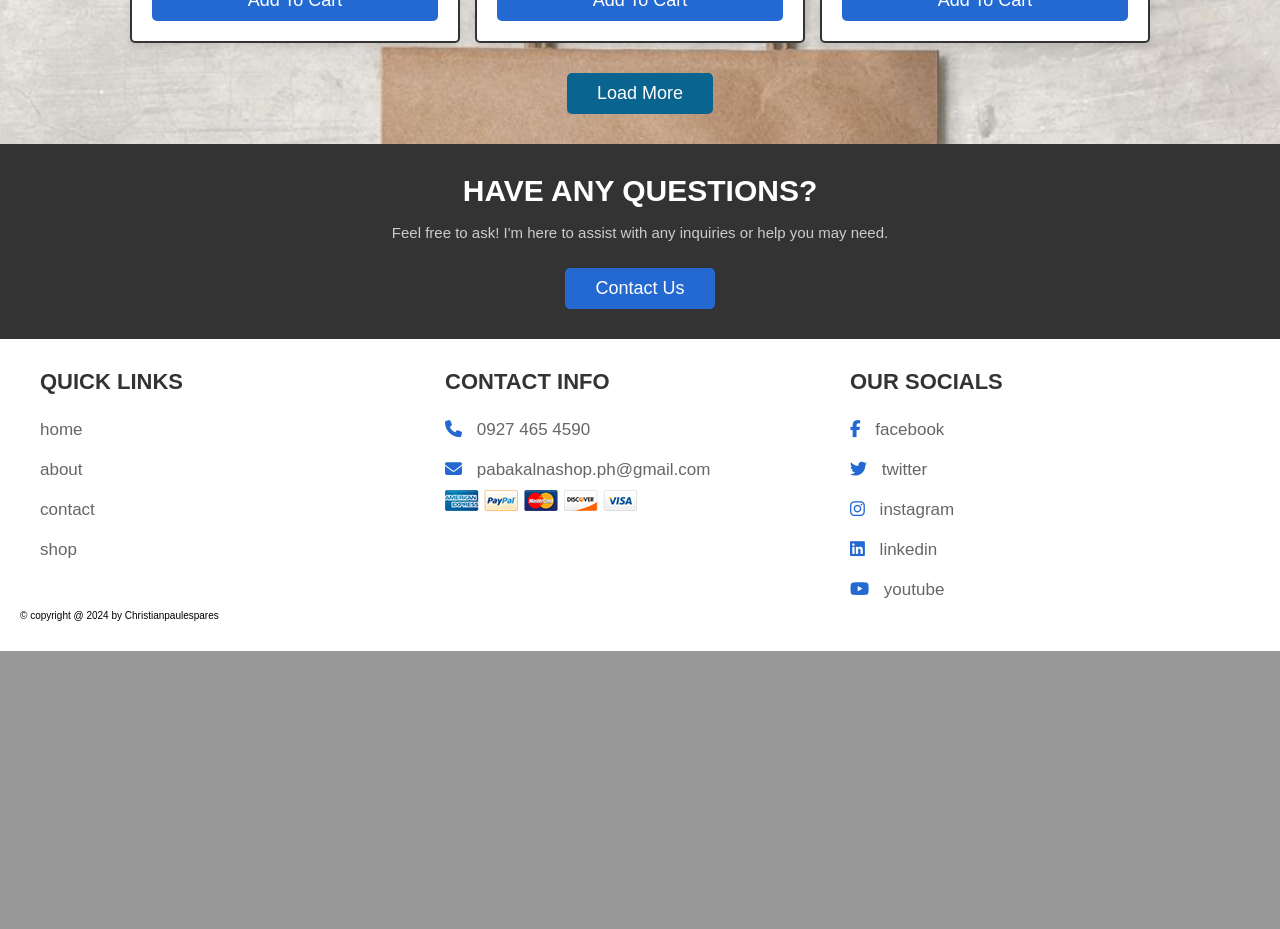
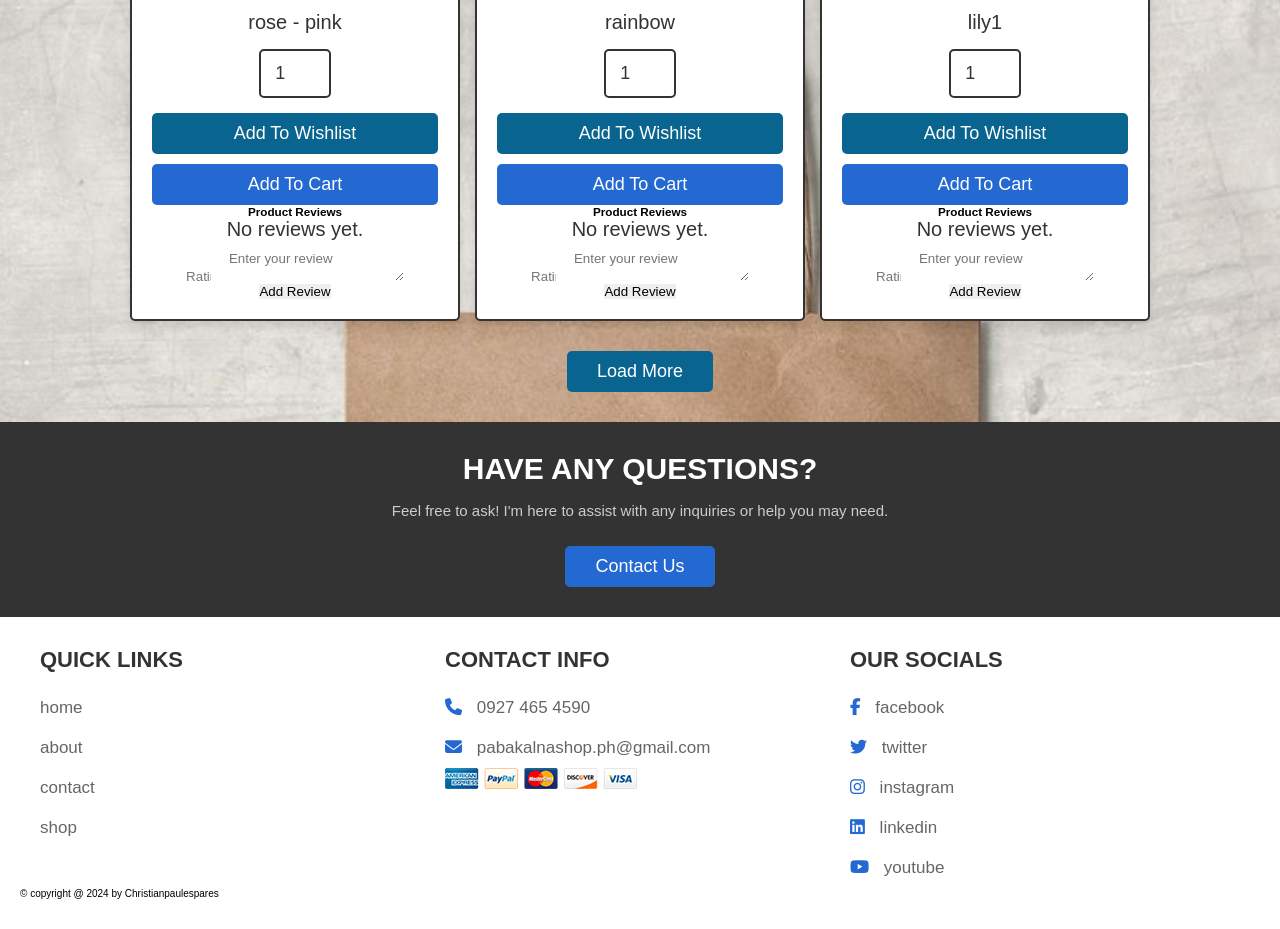
Before and after one commit to Kimeinei/ecomm, a PHP site: page /pabakalna-main3/home.php in a window 1280 px wide. Shown: the part 3239-4168 px from the top of the page. Before the commit the page ends 3890 px from the top, so only its background shows below. Run offline with PHP 8.4, Linux system fonts and the light colour scheme; a user stored in the database is signed in; data comes from the database, SQL or seed files in the repository; tables that the repository leaves empty or names only in its code hold one stand-in row (values such as "Sample post").

Commit message:
home, shop, all CSS updated

```diff
--- a/pabakalna-main3/css/style.css
+++ b/pabakalna-main3/css/style.css
@@ -202,7 +202,7 @@
    align-items: center;
    justify-content: center;
    min-height: 100vh;
-   background: url(../image/login-bg.jpg) no-repeat;
+   background: url(../image/login.png) no-repeat;
    background-position: center;
    background-size: cover;
    overflow-x: hidden;
@@ -546,7 +546,11 @@
    text-align: center;
    position: relative;
 }
-
+.products .box-container .box p{
+   margin-bottom: 1rem;
+   font-size: 2rem;
+   color:var(--black);
+}
 .products .box-container .box .image{
    height: 35rem;
    width: 100%;
@@ -591,7 +595,7 @@
 }
 
 .products .box-container .box .qty{
-   width: 100%;
+   width: 25%;
    padding:1.2rem 1.4rem;
    font-size: 1.8rem;
    color:var(--black);
@@ -1122,6 +1126,11 @@
    border-radius: .5rem;
    position: relative;
 }
+.shopping-cart .box-container .box form p{
+   margin-bottom: 1rem;
+   font-size: 2rem;
+   color:var(--light-color);
+}
 
 .shopping-cart .box-container .box .image{
    height: 35rem;
--- a/pabakalna-main3/home.php
+++ b/pabakalna-main3/home.php
@@ -1,8 +1,6 @@
 <?php
 session_start();
 @include 'config.php';
-
-
 
 $user_id = $_SESSION['user_id'];
 
@@ -11,51 +9,11 @@
 }
 
 if(isset($_POST['add_to_wishlist'])){
-
-   $product_id = $_POST['product_id'];
-   $product_name = $_POST['product_name'];
-   $product_price = $_POST['product_price'];
-   $product_image = $_POST['product_image'];
-
-   $check_wishlist_numbers = mysqli_query($conn, "SELECT * FROM `wishlist` WHERE name = '$product_name' AND user_id = '$user_id'") or die('query failed');
-
-   $check_cart_numbers = mysqli_query($conn, "SELECT * FROM `cart` WHERE name = '$product_name' AND user_id = '$user_id'") or die('query failed');
-
-   if(mysqli_num_rows($check_wishlist_numbers) > 0){
-       $message[] = 'already added to wishlist';
-   }elseif(mysqli_num_rows($check_cart_numbers) > 0){
-       $message[] = 'already added to cart';
-   }else{
-       mysqli_query($conn, "INSERT INTO `wishlist`(user_id, pid, name, price, image) VALUES('$user_id', '$product_id', '$product_name', '$product_price', '$product_image')") or die('query failed');
-       $message[] = 'product added to wishlist';
-   }
-
+   // Your existing code for adding to wishlist
 }
 
 if(isset($_POST['add_to_cart'])){
-
-   $product_id = $_POST['product_id'];
-   $product_name = $_POST['product_name'];
-   $product_price = $_POST['product_price'];
-   $product_image = $_POST['product_image'];
-   $product_quantity = $_POST['product_quantity'];
-
-   $check_cart_numbers = mysqli_query($conn, "SELECT * FROM `cart` WHERE name = '$product_name' AND user_id = '$user_id'") or die('query failed');
-
-   if(mysqli_num_rows($check_cart_numbers) > 0){
-       $message[] = 'already added to cart';
-   }else{
-
-       $check_wishlist_numbers = mysqli_query($conn, "SELECT * FROM `wishlist` WHERE name = '$product_name' AND user_id = '$user_id'") or die('query failed');
-
-       if(mysqli_num_rows($check_wishlist_numbers) > 0){
-           mysqli_query($conn, "DELETE FROM `wishlist` WHERE name = '$product_name' AND user_id = '$user_id'") or die('query failed');
-       }
-
-       mysqli_query($conn, "INSERT INTO `cart`(user_id, pid, name, price, quantity, image) VALUES('$user_id', '$product_id', '$product_name', '$product_price', '$product_quantity', '$product_image')") or die('query failed');
-       $message[] = 'product added to cart';
-   }
-
+   // Your existing code for adding to cart
 }
 
 ?>
@@ -79,32 +37,20 @@
 
 <?php @include 'header.php'; ?>
 <section class="banner">
-        <div class="row">
-            <div class="content">
-                <h3>Selling <span>ALL</span> Things Student</h3>
-                <a href="shop.php" class="btn">buy now</a>
-            </div>
-
-            <div class="image">
-                <img src="image/logo.png" class="main-banner-image" alt="">
-            </div>
-        </div>
-
-        <div class="image-slider">
-            <img src="image/img1.png" alt="">
-            <img src="image/img2.png" alt="">
-            <img src="image/img3.png" alt="">
-        </div>
+    <!-- Banner section content -->
 </section>
 
 <section class="home">
 
    <div class="content">
-      <h3>old collections</h3>
-      <p>Welcome to Flora Flower Shop, where we infuse passion into petals,
-         creating personalized floral experiences that bring nature's beauty
-         to life in every arrangement. Explore our exquisite blooms and let us
-         craft a memorable moment for you.</p>
+      <h3>Collections</h3>
+      <p>Welcome to PABAKAL's Collections, where Bicol University
+         student entrepreneurs showcase their innovative creations,
+         infusing each product with passion and creativity. Discover
+         a curated collection of unique treasures, handcrafted with
+         care and designed to enrich your life. Join us in celebrating
+         the entrepreneurial spirit of our students and uncover the
+         hidden gems waiting to be discovered.</p>
       <a href="about.php" class="btn">discover more</a>
    </div>
 
@@ -121,7 +67,8 @@
          if(mysqli_num_rows($select_products) > 0){
             while($fetch_products = mysqli_fetch_assoc($select_products)){
       ?>
-      <form action="" method="POST" class="box">
+      <div class="box">
+         <!-- Existing product details -->
          <a href="view_page.php?pid=<?php echo $fetch_products['id']; ?>" class="fas fa-eye"></a>
          <div class="price">₱<?php echo $fetch_products['price']; ?>/-</div>
          <img src="uploaded_img/<?php echo $fetch_products['image']; ?>" alt="" class="image">
@@ -133,12 +80,40 @@
          <input type="hidden" name="product_image" value="<?php echo $fetch_products['image']; ?>">
          <input type="submit" value="add to wishlist" name="add_to_wishlist" class="option-btn">
          <input type="submit" value="add to cart" name="add_to_cart" class="btn">
-      </form>
+
+         <!-- Reviews Section -->
+         <div class="reviews">
+            <h3>Product Reviews</h3>
+            <?php
+               $product_id = $fetch_products['id'];
+               $reviews_query = mysqli_query($conn, "SELECT * FROM `reviews` WHERE product_id = '$product_id'");
+               if (mysqli_num_rows($reviews_query) > 0) {
+                  while ($review = mysqli_fetch_assoc($reviews_query)) {
+            ?>
+            <div class="review">
+               <p><strong>Rating:</strong> <?php echo $review['rating']; ?></p>
+               <p><strong>Comment:</strong> <?php echo $review['comment']; ?></p>
+            </div>
+            <?php
+                  }
+               } else {
+                  echo '<p>No reviews yet.</p>';
+               }
+            ?>
+            <!-- Add New Review Form -->
+            <form action="" method="post">
+               <input type="hidden" name="product_id" value="<?php echo $fetch_products['id']; ?>">
+               <input type="number" min="1" max="5" name="rating" placeholder="Rating (1-5)" required>
+               <textarea name="comment" placeholder="Enter your review" required></textarea>
+               <button type="submit" name="add_review">Add Review</button>
+            </form>
+         </div>
+      </div>
       <?php
+            }
+         } else {
+            echo '<p class="empty">no products added yet!</p>';
          }
-      }else{
-         echo '<p class="empty">no products added yet!</p>';
-      }
       ?>
 
    </div>
@@ -159,9 +134,6 @@
 
 </section>
 
-
-
-
 <?php @include 'footer.php'; ?>
 
 <script src="js/script.js"></script>
--- a/pabakalna-main3/shop.php
+++ b/pabakalna-main3/shop.php
@@ -14,6 +14,7 @@
     $product_id = $_POST['product_id'];
     $product_name = $_POST['product_name'];
     $product_price = $_POST['product_price'];
+    $product_price = $_POST['product_quantity'];
     $product_image = $_POST['product_image'];
 
     $check_wishlist_numbers = mysqli_query($conn, "SELECT * FROM `wishlist` WHERE name = '$product_name' AND user_id = '$user_id'") or die('query failed');
@@ -50,7 +51,6 @@
         if(mysqli_num_rows($check_wishlist_numbers) > 0){
             mysqli_query($conn, "DELETE FROM `wishlist` WHERE name = '$product_name' AND user_id = '$user_id'") or die('query failed');
         }
-
         mysqli_query($conn, "INSERT INTO `cart`(user_id, pid, name, price, quantity, image) VALUES('$user_id', '$product_id', '$product_name', '$product_price', '$product_quantity', '$product_image')") or die('query failed');
         $message[] = 'product added to cart';
     }
@@ -99,7 +99,7 @@
          <div class="price">₱<?php echo $fetch_products['price']; ?></div>
          <img src="uploaded_img/<?php echo $fetch_products['image']; ?>" alt="" class="image">
          <div class="name"><?php echo $fetch_products['name']; ?></div>
-         <input type="number" name="product_quantity" value="1" min="0" class="qty">
+         <p>Quantity: <input type="number" name="product_quantity" value="1" min="0"; max="<?php echo $fetch_products['quantity']; ?>" class="qty"> <?php echo $fetch_products['quantity']; ?> Pcs. Avail.</p>
          <input type="hidden" name="product_id" value="<?php echo $fetch_products['id']; ?>">
          <input type="hidden" name="product_name" value="<?php echo $fetch_products['name']; ?>">
          <input type="hidden" name="product_price" value="<?php echo $fetch_products['price']; ?>">
```
